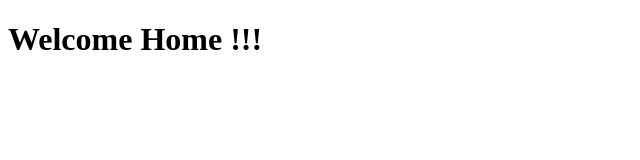
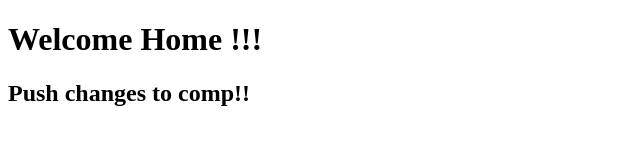
Before and after one commit to patelanandec54132/feb22git, a plain HTML site: page index.html in a window 1280 px wide. Shown: the whole page, without its empty margins (0-640 px from the left). Drawn offline with Linux system fonts and the light colour scheme.

Commit message:
update from web
new line added with h2

```diff
--- a/index.html
+++ b/index.html
@@ -5,5 +5,6 @@
     </head>
     <body>
         <h1>Welcome Home !!!</h1>
+        <h2>Push changes to comp!!</h2>
     </body>
 </html>
```
